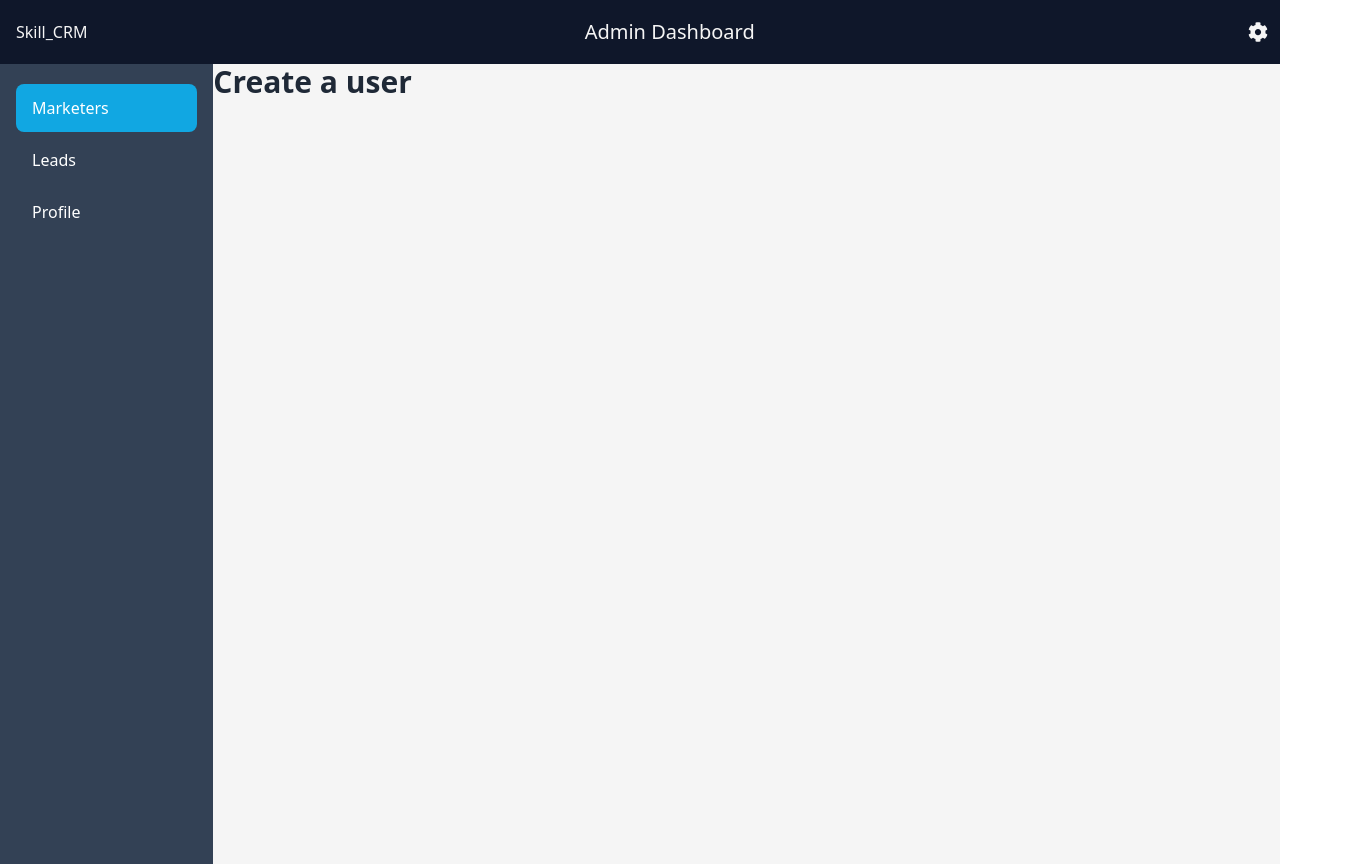
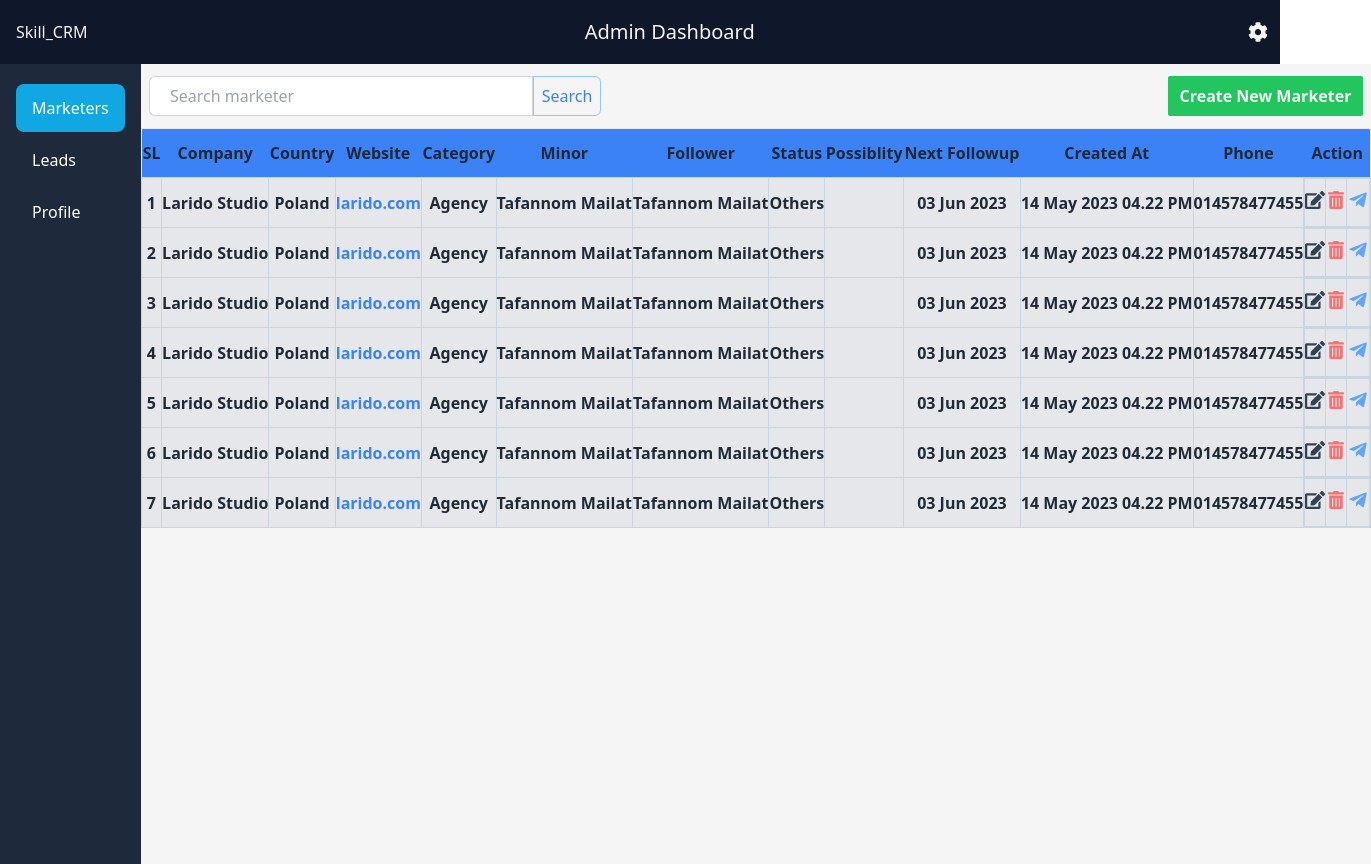
Before and after one commit to RomanSheikh99/crm-fronEnd, a React (Vite) app: page /dashboard/marketers in a window 1280 px wide. Shown: the whole page, 1371 px wide, since content can reach past the window. Built offline with nearby package versions, Linux system fonts and the light colour scheme.

Commit message:
added marketer data table and fix color and added edit, delete,follow up icon

```diff
--- a/src/components/Layout/AdminLayout.jsx
+++ b/src/components/Layout/AdminLayout.jsx
@@ -6,7 +6,7 @@ const AdminLayout = ({ children }) => {
         <div>
             <AdminDashboardNavbar />
             <main className='flex '>
-                <div className='w-1/5 '>
+                <div className='w-[200px] '>
                     <AdminDashboardSideNav> </AdminDashboardSideNav>
                 </div>
                 <div className='w-full bg-neutral-100'>
--- a/src/components/Pages/Marketers.jsx
+++ b/src/components/Pages/Marketers.jsx
@@ -1,11 +1,44 @@
+import { useEffect, useState } from "react";
 import AdminLayout from "../Layout/AdminLayout";
+import DataTable from "../Shared/DataTable";
 
 const Marketers = () => {
+
+  const [userData, setUserData] = useState([]);
+
+  useEffect(() => {
+    const FetchData = async () => {
+      try {
+        const response = await fetch('../../../followupData.json');
+        const data = await response.json()
+        setUserData(data)
+
+      } catch (error) {
+        console.log("Failed to fetch data ", error)
+      }
+    }
+    FetchData()
+  }, [])
     return (
         <AdminLayout>
-            <div>
-                <h1 className="text-3xl font-semibold">Create a user</h1>
+            <section >
+                <div className="flex justify-between px-2 py-3">
+                  <div className='flex'>
+                    <input type="search" placeholder=" Search marketer " className="input input-bordered rounded-tl-md rounded-bl-md rounded-tr-none rounded-br-none  w-96 h-10" />
+                    <button type='submit' className='  px-2 py-1  border border-blue-300 hover:bg-blue-300 hover:text-white text-blue-500 cursor-pointer  rounded-tr-md rounded-br-md  ' >  Search  </button>
+                  </div>
+
+                <div>
+                   <button className="bg-green-500 hover:bg-green-600  font-semibold  text-neutral-100  py-2 px-3 rounded-sm"> Create New Marketer </button>
+                </div>
+             </div>
+
+            {/* Marketer info show in table  */}
+            <div className="">
+             <DataTable data={userData} />
             </div>
+
+            </section>
         </AdminLayout>
     );
 };
--- a/src/components/Pages/MyFollowUp.jsx
+++ b/src/components/Pages/MyFollowUp.jsx
@@ -3,7 +3,6 @@ import DefaultLayout from '../Layout/DefaultLayout';
 import DataTable from '../Shared/DataTable';
 
 const MyFollowUp = () => {
-
 
   const [userData, setUserData] = useState([]);
 
--- a/src/components/Shared/AdminDashboardSideNav.jsx
+++ b/src/components/Shared/AdminDashboardSideNav.jsx
@@ -3,7 +3,7 @@ import { NavLink } from 'react-router-dom';
 
 const AdminDashboardSideNav = () => {
     return (
-        <div className='w-full h-screen bg-slate-700 '>
+        <div className='w-full h-screen bg-slate-800 '>
           <ul className="menu p-4   text-white">
             <li className='hover:bg-slate-900 rounded-md mt-1'> <NavLink to="/dashboard/marketers" > Marketers  </NavLink></li>
             <li className='hover:bg-slate-900 rounded-md mt-1'> <NavLink to="/all-leads" > Leads    </NavLink></li>
--- a/src/components/Shared/DataTable.jsx
+++ b/src/components/Shared/DataTable.jsx
@@ -1,12 +1,16 @@
+import { FaEdit,  FaTelegramPlane,  FaTrashAlt } from "react-icons/fa";
+import { Link } from "react-router-dom";
+
 const DataTable = ({data}) => {
     return (
-        <div className="overflow-x-auto">
-            <table className=" w-full  ">
+        <div className="w-full overflow-x-scroll ">
+
+            <table className=" w-full whitespace-nowrap overflow-x-scroll  ">
                 {/* head*/}
                 <thead className=''>
                     <tr className='border'>
                         <th className='bg-blue-500 rounded-tl-sm    py-3 rounded-bl-sm  font-extrabold'> SL </th>
-                        <th className='bg-blue-500  font-extrabold  py-3'> Company </th>
+                        <th className='bg-blue-500  font-extrabold  py-3 '> Company  </th>
                         <th className='bg-blue-500  font-extrabold  py-3'> Country </th>
                         <th className='bg-blue-500  font-extrabold  py-3'> Website  </th>
                         <th className='bg-blue-500  font-extrabold  py-3'> Category </th>
@@ -20,14 +24,14 @@ const DataTable = ({data}) => {
                         <th className='bg-blue-500 rounded-tr-sm    py-3 rounded-br-sm font-extrabold '> Action </th>
                     </tr>
                 </thead>
-                <tbody className='border font-semibold body-col  '>
+                <tbody className='border font-semibold body-col    '>
                     {/* row 1 */}
                     {data.map((userInfo, index) => (
                         <tr key={index} className='h-4 bg-gray-200 border border-slate-300 '>
                             <th className='h-3 bg-gray-200 border border-slate-300 py-0 text-center px-0  m-1'> {index + 1}   </th>
-                            <td className='h-3 bg-gray-200 border border-slate-300 py-0 text-center px-0  m-1'> {userInfo.company} </td>
+                            <td className='h-3 bg-gray-200 border border-slate-300 py-0 text-center px-0  m-1 w-[400px]'> {userInfo.company} </td>
                             <td className='h-3 bg-gray-200 border border-slate-300 py-0 text-center px-0  m-1'> {userInfo.country} </td>
-                            <td className='h-3 bg-gray-200 border border-slate-300 py-0 text-center px-0  m-1'> {userInfo.website} </td>
+                            <td className='h-3 bg-gray-200 border border-slate-300 py-0 text-center px-0  m-1 cursor-pointer text-blue-500 hover:text-blue-600'> <Link to='/'> {userInfo.website} </Link>   </td>
                             <td className='h-3 bg-gray-200 border border-slate-300 py-0 text-center px-0  m-1'> {userInfo.category} </td>
                             <td className='h-3 bg-gray-200 border border-slate-300 py-0 text-center px-0  m-1'> {userInfo.minor} </td>
                             <td className='h-3 bg-gray-200 border border-slate-300 py-0 text-center px-0  m-1'> {userInfo.follower} </td>
@@ -36,7 +40,19 @@ const DataTable = ({data}) => {
                             <td className='h-3 bg-gray-200 border border-slate-300 py-0 text-center px-0  m-1'> {userInfo.next_followup} </td>
                             <td className='h-3 bg-gray-200 border border-slate-300 py-0 text-center px-0  m-1 w-24 '> {userInfo.created_at} </td>
                             <td className='h-3 bg-gray-200 border border-slate-300 py-0 text-center px-0  m-1'> {userInfo.phone} </td>
-                            <td className='h-3 bg-gray-200 border border-slate-300 py-0 text-center px-0  m-1'> 13</td>
+                            <td className='h-3 bg-gray-200 border border-slate-300 py-0 text-center px-0  m-1 w-24'>
+                                <tr className="h-12    border border-slate-300">
+                                    <td className="h-full w-8 border  border-slate-300   text-center px-0  ">
+                                      <button className=" text-slate-700 hover:text-slate-500 text-xl  "> <FaEdit  className="" /> </button>
+                                    </td>
+                                    <td className="h-full  border w-8  border-slate-300  ">
+                                      <button className="   py-0 text-center px-0 text-red-400 hover:text-red-600 "> <FaTrashAlt className=" text-lg "/> </button>
+                                    </td>
+                                    <td className="h-full border w-8 border-slate-300  ">
+                                      <button className=" bg-gray-200 py-0 text-center px-0  text-blue-400 hover:text-blue-600"> <FaTelegramPlane className=" text-xl"/> </button>
+                                    </td>
+                                    </tr>
+                              </td>
                         </tr>
                     ))}
 
--- a/src/components/Shared/TitleBar.jsx
+++ b/src/components/Shared/TitleBar.jsx
@@ -26,7 +26,7 @@ const TitleBar = ({data}) => {
             <label tabIndex={0} className=" rounded-md p-1 items-center border-none bg-slate-900 hover:bg-slate-700 flex text-neutral-400 hover:text-neutral-200 cursor-pointer"> Roman Sheikh <FaCaretDown/> </label>
               <ul tabIndex={0} className="dropdown-content text-slate-900 font-semibold menu p-2 shadow  h-52 bg-neutral-100 rounded-md ml-1 mt-1 w-52">
                <li><Link to='/'> View profile</Link></li>
-               <li><Link to='/'> Your gmail </Link></li>
+               <li><Link to='/dashboard/marketers'> Dashboard </Link></li>
                <li><Link to='/'> Log out  </Link></li>
             </ul>
            </div>
```
